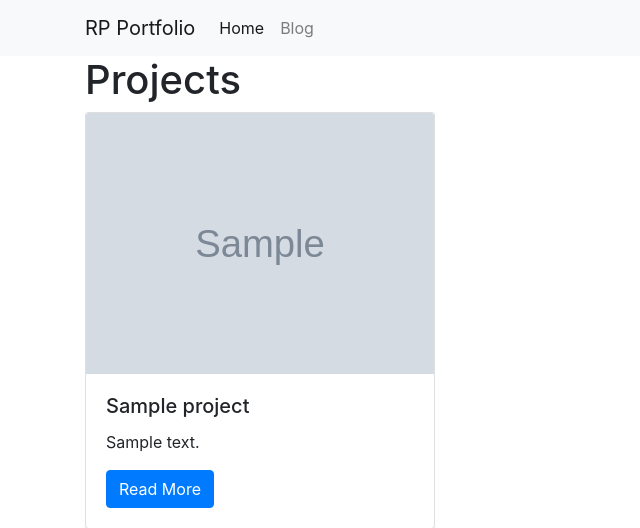
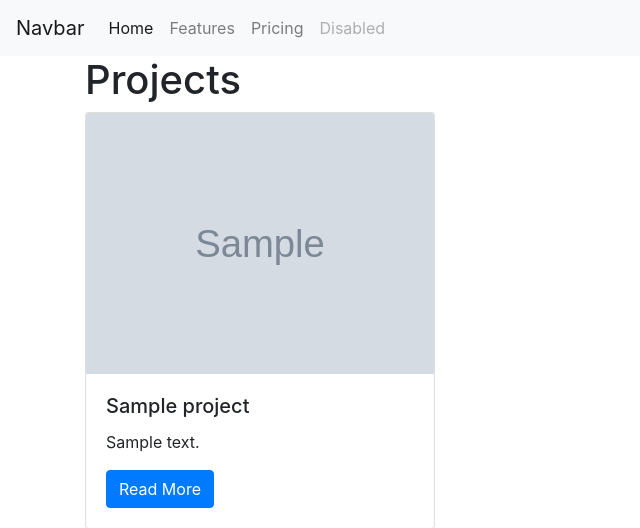
Before and after one commit to Exoutia/my-resume-django, a Django app: template personal_portfolio/projects/templates/project_index.html in a window 1280 px wide. Shown: the top 528 px of the page, without its empty margins (0-640 px from the left). Run offline with Django 4.2, Linux system fonts and the light colour scheme; the template is opened without the code that fills it: most values are stand-ins (such as "Sample title", 1, 10 or a date in 2020); grey boxes marked "Sample" are stand-in pictures; some libraries are stand-ins or nearby versions.

Commit message:
adding the nav bar

```diff
--- a/personal_portfolio/personal_portfolio/templates/base.html
+++ b/personal_portfolio/personal_portfolio/templates/base.html
@@ -1,24 +1,26 @@
 <link rel="stylesheet" href="https://stackpath.bootstrapcdn.com/bootstrap/4.1.3/css/bootstrap.min.css" integrity="sha384-MCw98/SFnGE8fJT3GXwEOngsV7Zt27NXFoaoApmYm81iuXoPkFOJwJ8ERdknLPMO" crossorigin="anonymous">
 
 <nav class="navbar navbar-expand-lg navbar-light bg-light">
-    <div class="container">
-        <a class="navbar-brand" href="{% url 'project_index' %}">RP Portfolio</a>
-        <button class="navbar-toggler" type="button" data-toggle="collapse" data-target="#navbarSupportedContent" aria-controls="navbarSupportedContent" aria-expanded="false" aria-label="Toggle navigation">
+    <a class="navbar-brand" href="#">Navbar</a>
+    <button class="navbar-toggler" type="button" data-toggle="collapse" data-target="#navbarNav" aria-controls="navbarNav" aria-expanded="false" aria-label="Toggle navigation">
       <span class="navbar-toggler-icon"></span>
     </button>
-
-        <div class="collapse navbar-collapse" id="navbarSupportedContent">
-          <ul class="navbar-nav mr-auto">
+    <div class="collapse navbar-collapse" id="navbarNav">
+      <ul class="navbar-nav">
         <li class="nav-item active">
-              <a class="nav-link" href="{% url 'project_index' %}">Home</a>
+          <a class="nav-link" href="#">Home <span class="sr-only">(current)</span></a>
         </li>
         <li class="nav-item">
-              <a class="nav-link" href="{% url 'blog_index' %}">Blog</a>
+          <a class="nav-link" href="#">Features</a>
+        </li>
+        <li class="nav-item">
+          <a class="nav-link" href="#">Pricing</a>
+        </li>
+        <li class="nav-item">
+          <a class="nav-link disabled" href="#">Disabled</a>
         </li>
       </ul>
     </div>
-    </div>
-
   </nav>
 
 <div class="container">
```
Lines whose indentation alone changed are shown as unchanged.
